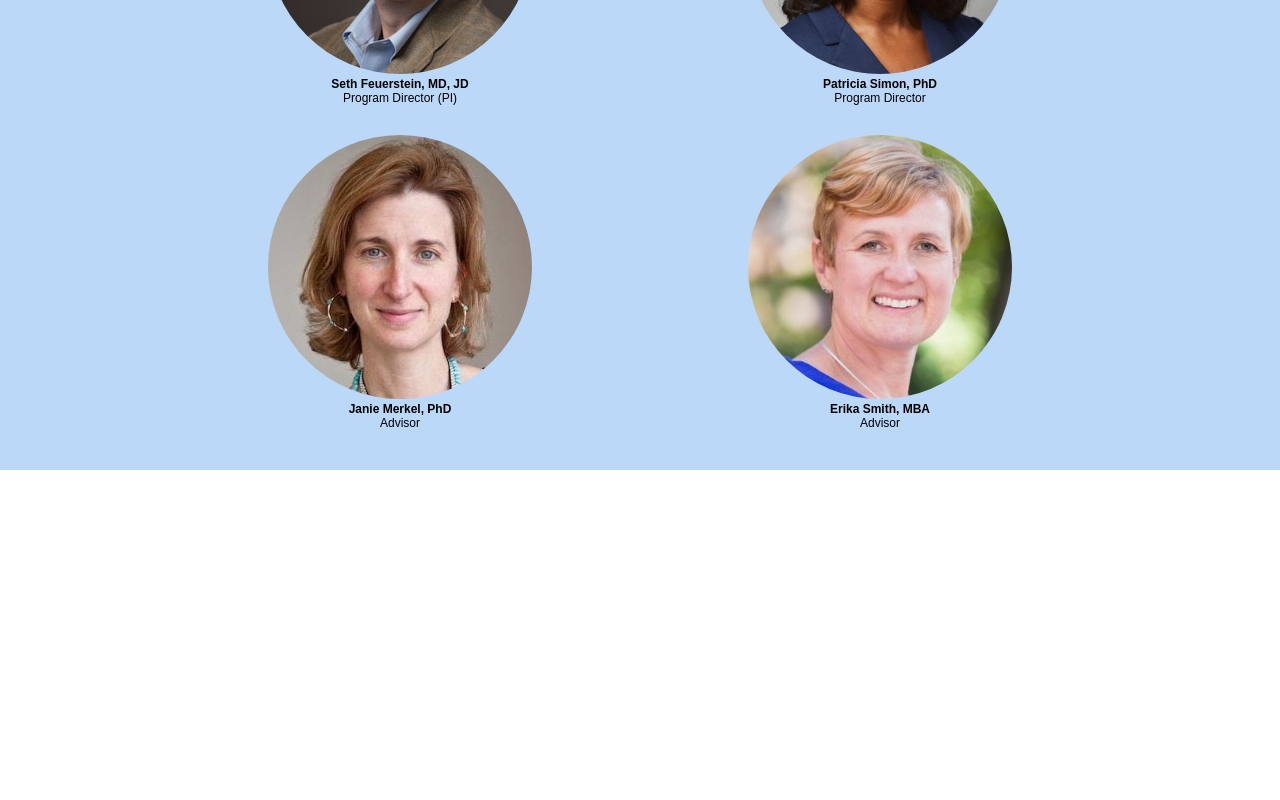
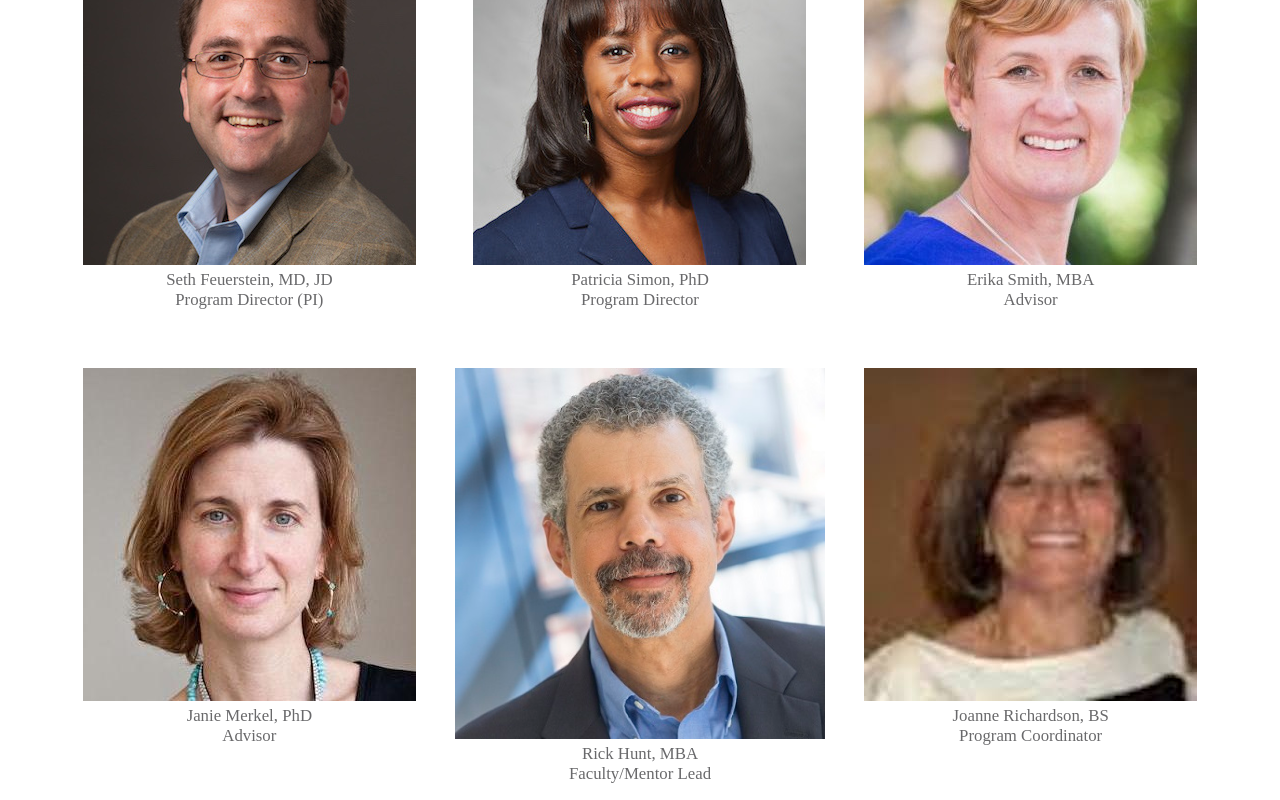
Before and after one commit to zachnewburgh/yale-innovation-to-impact, an Angular app: page / in a window 1280 px wide. Shown: the part 1960-2760 px from the top of the page. Built offline with nearby package versions, Linux system fonts and the light colour scheme.

Commit message:
refactor(team): Migrate team to use CSS Grid and add JR and RH

```diff
--- a/src/app/team/team.component.css
+++ b/src/app/team/team.component.css
@@ -1,49 +1,67 @@
-.container {
-    height: 100vh;
-    background-color: #BCD8F8;
-    text-align: center;
-    padding: 10px;
-    font-family: Arial;
-    font-size: 12px;
-    display: flex;
-    justify-content: center;
+#team {
+    display: grid;
+    grid-template-columns: repeat(2, 1fr);
+    grid-template-rows: 1fr 2.5fr 2.5fr 2.5fr;
+    grid-column-gap: 20px;
+    grid-row-gap: 20px;
+    grid-template-areas:
+        "title title"
+        "seth patricia"
+        "erika janie"
+        "rick joanne";
+    padding: 7.5% 5%;
+    color: #69696B;
+    font-size: 0.9em;
 }
 
-.wrapper {
-    display: grid;
-    grid-template-columns: 1fr 1fr;
+#team-title {
+    grid-area: title;
+    text-align: center;
+
 }
 
-.team-img {
-    max-height: 25vh;
-    border-radius: 150px;
+#seth {
+    grid-area: seth;
 }
 
-.team-title {
-    grid-column: 1 / 3;
-    font-size: 16px;
+#patricia {
+    grid-area: patricia;
 }
 
-a {
-    text-decoration: none;
-    color: black;
+#erika {
+    grid-area: erika;
 }
 
-a:hover {
-    color: blue;
+#janie {
+    grid-area: janie;
 }
 
-@media only screen and (min-width: 768px) {
+#rick {
+    grid-area: rick;
+}
 
-    .wrapper {
-        width: 75vw;
-    }
+#joanne {
+    grid-area: joanne;
+}
 
-    .team-img {
-        max-height: 33vh;
-    }
+.team-img, .team-name, .team-role {
+    text-align: center;
+}
 
-    .team-title {
-        font-size: 24px;
+.team-img > img {
+    max-width: 100%;
+}
+
+@media screen and (min-width: 768px) {
+    #team {
+        grid-template-columns: repeat(3, 1fr);
+        grid-template-rows: 1fr 2.5fr 2.5fr;
+        grid-column-gap: 20px;
+        grid-row-gap: 20px;
+        grid-template-areas:
+            "title title title"
+            "seth patricia erika"
+            "janie rick joanne";
+        font-size: 1.05em;
     }
 }
--- a/src/app/team/team.component.html
+++ b/src/app/team/team.component.html
@@ -1,27 +1,47 @@
-<div class="container">
-  <div class="wrapper">
-    <div class="team-title">
-      <h1>The Team</h1>
+<div id="team">
+  <div id="team-title">
+    <h2 class="title">THE TEAM</h2>
+  </div>
+  <div id="seth" class="clickable" [title]="teamMembers['sethFeuerstein']" (click)="openPage('sethFeuerstein')">
+    <div class="team-img">
+      <img src="../../assets/sf-sm.jpg">
     </div>
-    <div>
-      <img class="team-img" src="../../assets/sf-sm.jpg" alt="">
-      <br>
-      <a href="http://psychiatry.yale.edu/people/seth_feuerstein.profile"><strong>Seth Feuerstein, MD, JD</strong></a><br>Program Director (PI)
+    <div class="team-name">Seth Feuerstein, MD, JD</div>
+    <div class="team-role">Program Director (PI)</div>
+  </div>
+  <div id="patricia" class="clickable" [title]="teamMembers['patriciaSimon']" (click)="openPage('patriciaSimon')">
+    <div class="team-img">
+      <img src="../../assets/ps-sm.jpg">
     </div>
-    <div>
-      <img class="team-img" src="../../assets/ps-sm.jpg" alt="">
-      <br>
-      <a href="https://medicine.yale.edu/psychiatry/people/p_simon.profile"><strong>Patricia Simon, PhD</strong></a><br>Program Director
+    <div class="team-name">Patricia Simon, PhD</div>
+    <div class="team-role">Program Director</div>
+  </div>
+  <div id="erika" class="clickable" [title]="teamMembers['erikaSmith']" (click)="openPage('erikaSmith')">
+    <div class="team-img">
+      <img src="../../assets/es-bg.jpg">
     </div>
-    <div>
-      <img class="team-img" src="../../assets/jm-sm.jpg" alt="">
-      <br>
-      <a href="http://ycmd.yale.edu/people/janie-merkel"><strong>Janie Merkel, PhD</strong></a><br>Advisor
+    <div class="team-name">Erika Smith, MBA</div>
+    <div class="team-role">Advisor</div>
+  </div>
+  <div id="janie" class="clickable" [title]="teamMembers['janieMerkel']" (click)="openPage('janieMerkel')">
+    <div class="team-img">
+      <img src="../../assets/jm-sm.jpg">
     </div>
-    <div>
-      <img class="team-img" src="../../assets/es-bg.jpg" alt="">
-      <br>
-      <a href="http://ocr.yale.edu/about-ocr/our-staff/erika-smith"><strong>Erika Smith, MBA</strong></a><br>Advisor
+    <div class="team-name">Janie Merkel, PhD</div>
+    <div class="team-role">Advisor</div>
+  </div>
+  <div id="rick" class="clickable" [title]="teamMembers['rickHunt']" (click)="openPage('rickHunt')">
+    <div class="team-img">
+      <img src="../../assets/rh-bg.jpg">
     </div>
+    <div class="team-name">Rick Hunt, MBA</div>
+    <div class="team-role">Faculty/Mentor Lead</div>
+  </div>
+  <div id="joanne" class="clickable" [title]="teamMembers['joanneRichardson']" (click)="openPage('joanneRichardson')">
+    <div class="team-img">
+      <img src="../../assets/jr-sm.jpg">
+    </div>
+    <div class="team-name">Joanne Richardson, BS</div>
+    <div class="team-role">Program Coordinator</div>
   </div>
 </div>
--- a/src/app/team/team.component.ts
+++ b/src/app/team/team.component.ts
@@ -7,9 +7,24 @@ import { Component, OnInit } from '@angular/core';
 })
 export class TeamComponent implements OnInit {
 
+  teamMembers: any;
+
   constructor() { }
 
   ngOnInit() {
+    this.teamMembers = {
+      sethFeuerstein: 'http://psychiatry.yale.edu/people/seth_feuerstein.profile',
+      patriciaSimon: 'https://medicine.yale.edu/psychiatry/people/p_simon.profile',
+      erikaSmith: 'http://ocr.yale.edu/about-ocr/our-staff/erika-smith',
+      janieMerkel: 'http://ycmd.yale.edu/people/janie-merkel',
+      rickHunt: 'http://yei.yale.edu/richard-hunt',
+      joanneRichardson: 'http://people.yale.edu/search/joanne_richardson.profile'
+    }
+  }
+
+  openPage(name: string) {
+    const url = this.teamMembers[name];
+    return url ? window.open(url) : '';
   }
 
 }
```
Also changed, not shown: src/assets/jr-sm.jpg (added), src/assets/rh-bg.jpg (added).
